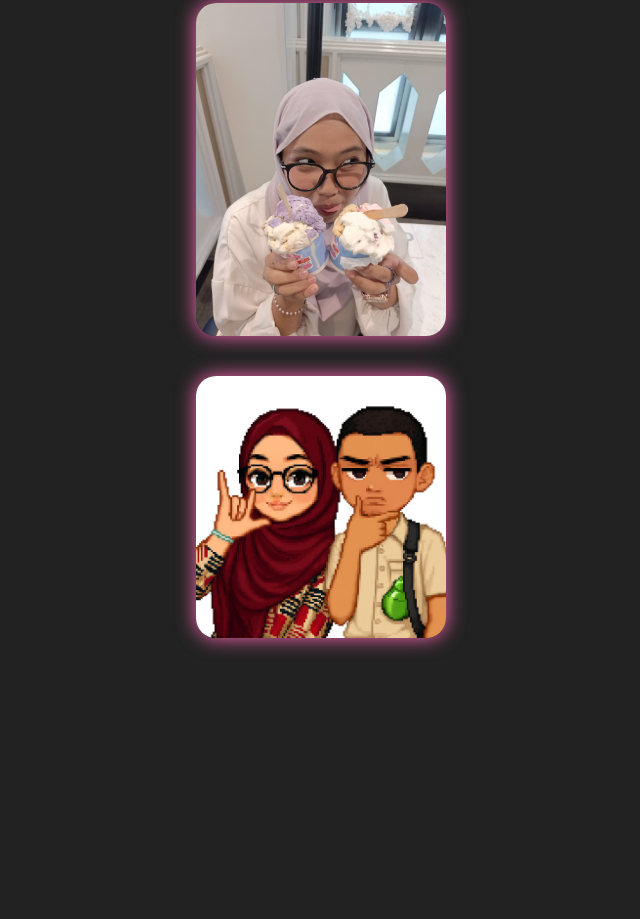
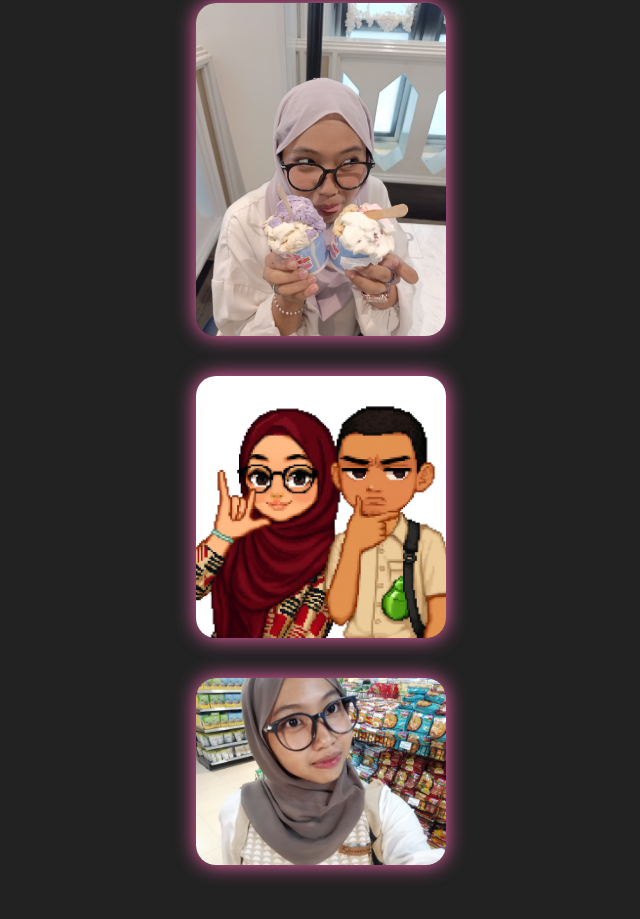
Before and after one commit to maktoyy-arch/belajar-css, a plain HTML site: page index.html in a window 1280 px wide. Shown: the part 317-1236 px from the top of the page, without its empty margins (319-959 px from the left). Before the commit the page ends 1023 px from the top, so only its background shows below. Drawn offline with Linux system fonts and the light colour scheme.

Commit message:
tambah foto baru foto3.png

```diff
--- a/index.html
+++ b/index.html
@@ -14,5 +14,6 @@
     <!-- Tambahkan foto -->
     <img src="gambar/foto1.png" alt="Foto Romantis" class="foto-romantis">
     <img src="gambar/foto2.png" alt="Foto Romantis" class="foto-romantis">
+    <img src="gambar/foto3.png" alt="Foto Romantis" class="foto-romantis">
 </body>
 </html>
--- a/style.css
+++ b/style.css
@@ -73,3 +73,28 @@ p {
     p { font-size: 1em; }
     .foto-romantis { width: 200px; }
 }
+/* Gambar romantis */
+.foto-romantis {
+    width: 250px;
+    border-radius: 20px;
+    margin-top: 20px;
+    margin-bottom: 40px;
+    box-shadow: 0 0 20px hotpink;
+    display: block;
+    margin-left: auto;
+    margin-right: auto;
+    transition: transform 0.3s ease, box-shadow 0.3s ease;
+}
+
+/* Efek hover pada foto */
+.foto-romantis:hover {
+    transform: scale(1.05);
+    box-shadow: 0 0 30px deeppink;
+}
+
+/* Optional: buat teks responsive */
+@media (max-width: 600px) {
+    h1 { font-size: 1.5em; }
+    p { font-size: 1em; }
+    .foto-romantis { width: 200px; }
+}
```
Also changed, not shown: gambar/foto3.png (added).
